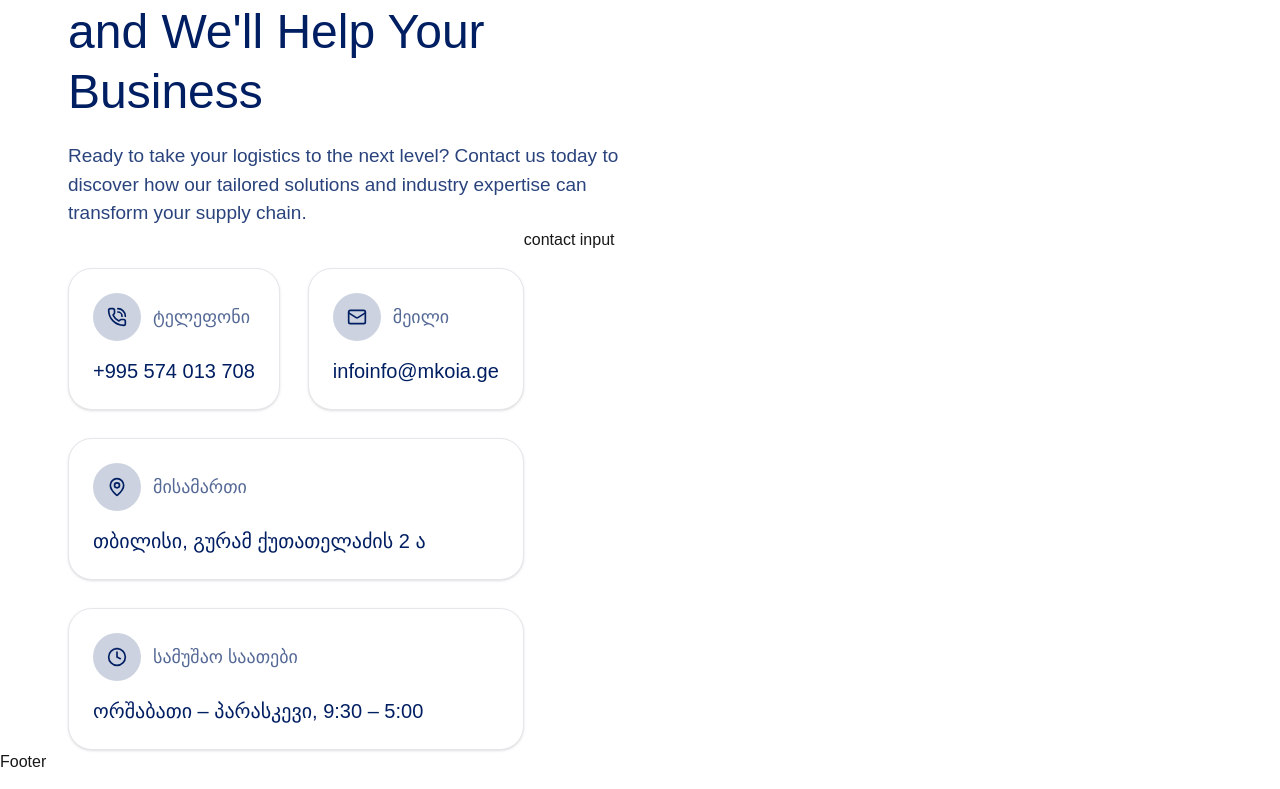
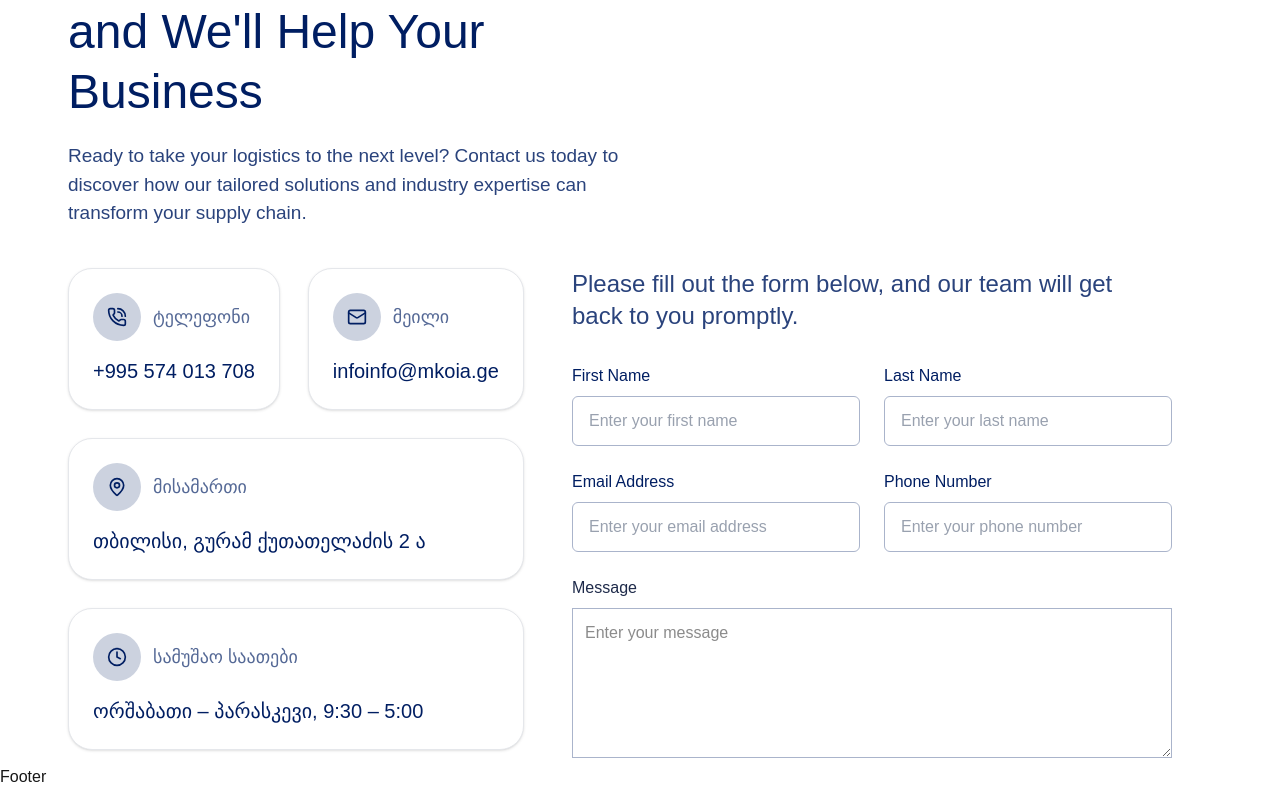
Before and after one commit to sergiojaa/Mkoia_logistic_company, a Next.js app: page /contact in a window 1280 px wide. Shown: the part 623-1412 px from the top of the page. Built offline with nearby package versions, Linux system fonts and the light colour scheme.

Commit message:
Add component in contact

```diff
--- a/app/components/contact/ContactInfo.tsx
+++ b/app/components/contact/ContactInfo.tsx
@@ -16,8 +16,8 @@
                     <p className='text-[#2A437C] text-[19px] max-w-[595px]'>Ready to take your logistics to the next level? Contact us today to discover how our tailored solutions and industry expertise can transform your supply chain.</p>
                 </div>
             </div>
-            <div className='md:flex '>
-                <div className='flex mt-10 flex-col gap-7'>
+            <div className='md:flex justify-between '>
+                <div className='flex mt-10  flex-col gap-7'>
                     <div className='md:flex-row flex flex-col gap-7 justify-between   max-w-[500px]'>
                         <ContactCards Icon={PhoneCall} title='ტელეფონი' description='+995 574 013 708' />
                         <ContactCards Icon={Mail} title='მეილი' description='infoinfo@mkoia.ge' />
--- a/app/components/contact/ContactInputs.tsx
+++ b/app/components/contact/ContactInputs.tsx
@@ -2,8 +2,64 @@
 
 export default function ContactInputs() {
     return (
-        <div>
-            contact input
+        <div className='mt-10 px-4 md:px-10'>
+            <div>
+                <p className='text-[#2A437C] text-2xl  max-w-xl mb-8'>
+                    Please fill out the form below, and
+                    our team will get back to you
+                    promptly.
+                </p>
+
+                <form className='grid grid-cols-1 md:grid-cols-2 gap-6 max-w-3xl'>
+                    <div>
+                        <label className='block text-[#001E62] font-medium mb-2'>First Name</label>
+                        <input
+                            name='firstname'
+                            placeholder='Enter your first name'
+                            type="text"
+                            className='w-full border border-[#AAB4CB] rounded-md px-4 py-3 text-gray-600 placeholder-gray-400 focus:outline-none focus:ring-2 focus:ring-[#3E64AA]'
+                        />
+                    </div>
+
+                    <div>
+                        <label className='block text-[#001E62] font-medium mb-2'>Last Name</label>
+                        <input
+                            name='lastName'
+                            placeholder='Enter your last name'
+                            type="text"
+                            className='w-full border border-[#AAB4CB] rounded-md px-4 py-3 text-gray-600 placeholder-gray-400 focus:outline-none focus:ring-2 focus:ring-[#3E64AA]'
+                        />
+                    </div>
+
+                    <div>
+                        <label className='block text-[#001E62] font-medium mb-2'>Email Address</label>
+                        <input
+                            name='email'
+                            placeholder='Enter your email address'
+                            type="text"
+                            className='w-full border border-[#AAB4CB] rounded-md px-4 py-3 text-gray-600 placeholder-gray-400 focus:outline-none focus:ring-2 focus:ring-[#3E64AA]'
+                        />
+                    </div>
+
+                    <div>
+                        <label className='block text-[#001E62] font-medium mb-2'>Phone Number</label>
+                        <input
+                            name='phone'
+                            placeholder='Enter your phone number'
+                            type="text"
+                            className='w-full border border-[#AAB4CB] rounded-md px-4 py-3 text-gray-600 placeholder-gray-400 focus:outline-none focus:ring-2 focus:ring-[#3E64AA]'
+                        />
+                    </div>
+                    <div className='md:col-span-2'>
+                        <label className='block text-[#1E2A4A] font-medium mb-2'>Message</label>
+                        <textarea
+                            name='message'
+                            placeholder='Enter your message'
+                            className='w-[600px] border border-[#AAB4CB]  focus:ring-[#3E64AA] placeholder:pl-3 placeholder:pt-3  h-[150px]'
+                        ></textarea>
+                    </div>
+                </form>
+            </div>
         </div>
     )
 }
```
